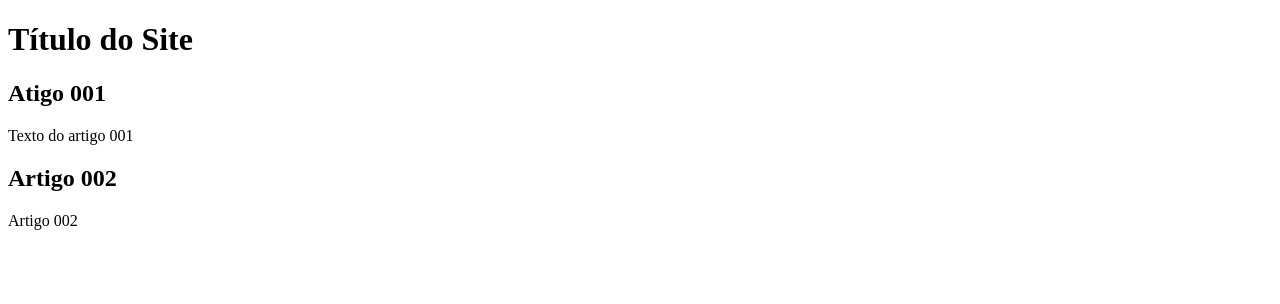
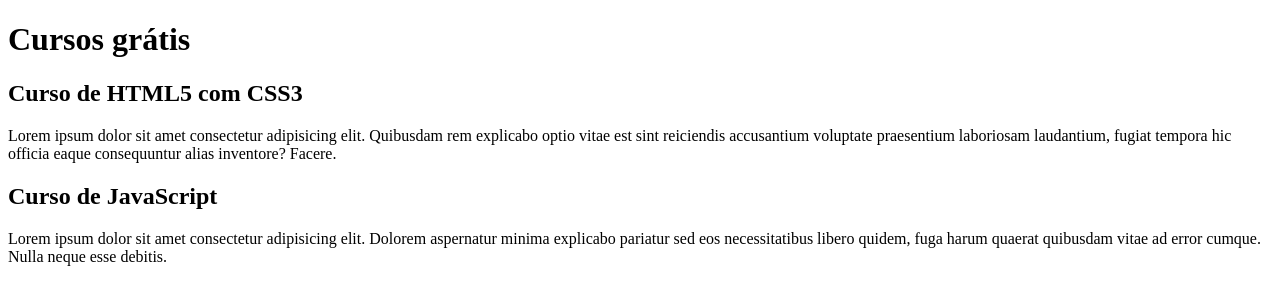
Before and after one commit to PedroOtavio011/projeto-site, a plain HTML site: page index.html in a window 1280 px wide. Drawn offline with Linux system fonts and the light colour scheme.

Commit message:
comecei a escrever o conteudo

```diff
--- a/index.html
+++ b/index.html
@@ -8,15 +8,15 @@
 <body>
     <main>
         <header>
-            <h1>Título do Site</h1>
+            <h1>Cursos grátis</h1>
         </header>
         <article>
-            <h2>Atigo 001</h2>
-            <p>Texto do artigo 001</p>
+            <h2>Curso de HTML5 com CSS3</h2>
+            <p>Lorem ipsum dolor sit amet consectetur adipisicing elit. Quibusdam rem explicabo optio vitae est sint reiciendis accusantium voluptate praesentium laboriosam laudantium, fugiat tempora hic officia eaque consequuntur alias inventore? Facere.</p>
         </article>
         <article>
-            <h2>Artigo 002</h2>
-            <p>Artigo 002</p>
+            <h2>Curso de JavaScript</h2>
+            <p>Lorem ipsum dolor sit amet consectetur adipisicing elit. Dolorem aspernatur minima explicabo pariatur sed eos necessitatibus libero quidem, fuga harum quaerat quibusdam vitae ad error cumque. Nulla neque esse debitis.</p>
         </article>
     </main>
 
```
